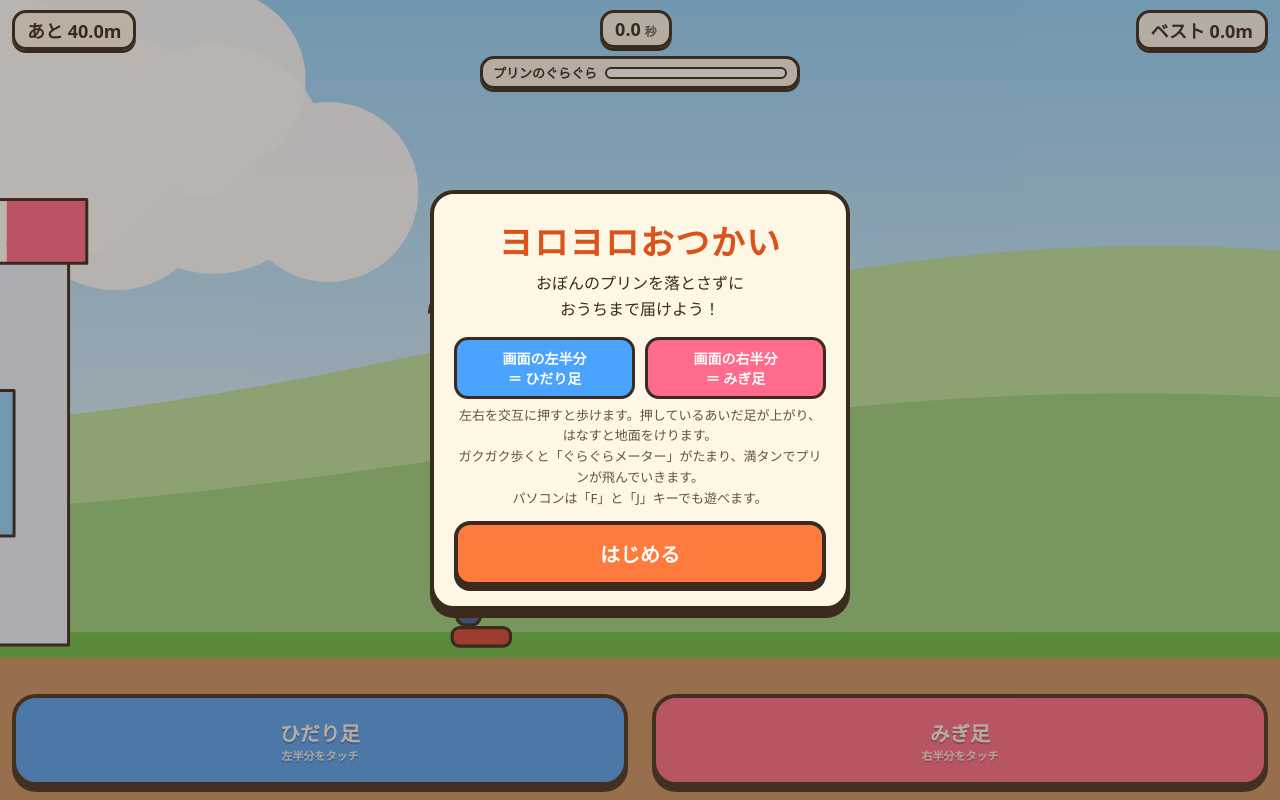
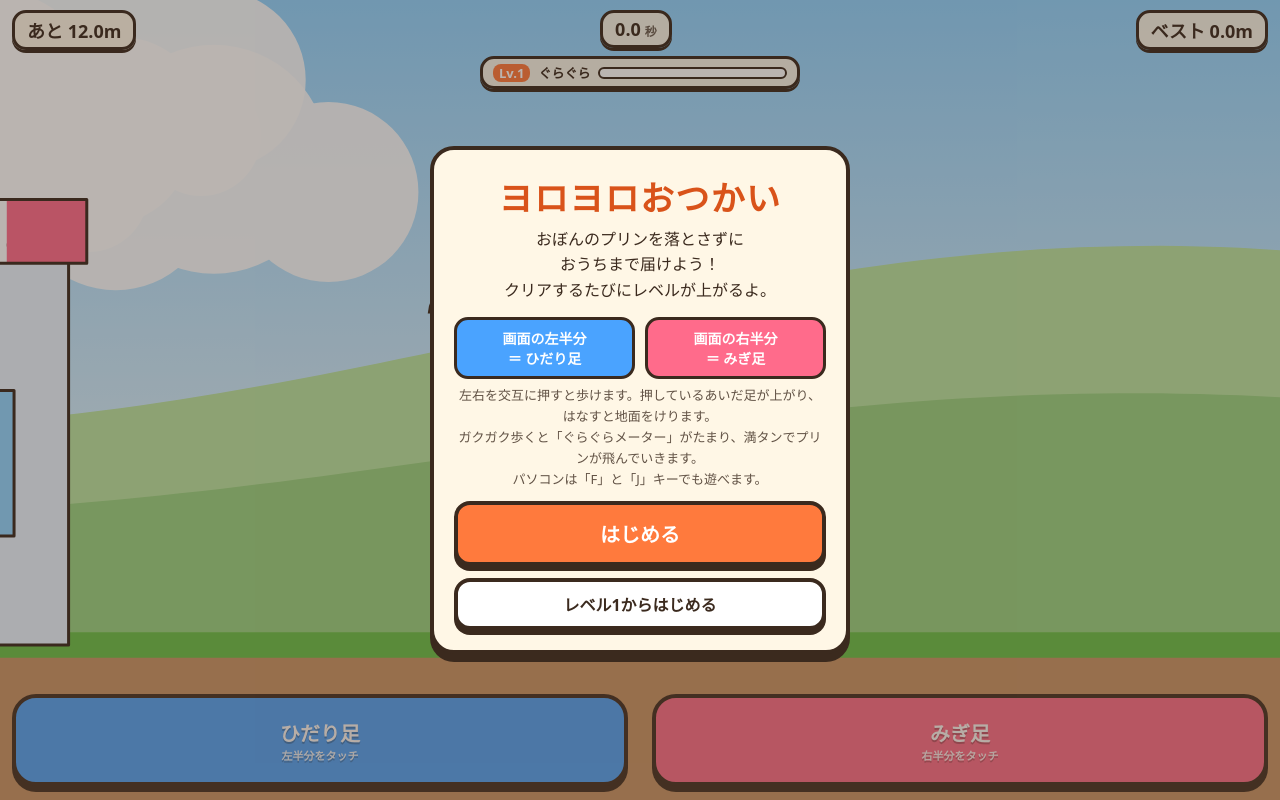
Before and after one commit to kensho-goto/yoroyoro-otsukai, a website: page index.html in a window 1280 px wide. Drawn offline with Linux system fonts and the light colour scheme; animation ran at ten frames a second.

Commit message:
クリアするたびにレベルが上がる仕組みを追加（レベル1から少しずつむずかしく・上限なし・続きから遊べる）
Co-Authored-By: Claude Opus 5.5 <noreply@anthropic.com>

```diff
--- a/index.html
+++ b/index.html
@@ -83,6 +83,7 @@
     background: rgba(255, 247, 230, .92); border: 3px solid var(--ink); border-radius: 14px; padding: 4px 10px;
     font-weight: 800; font-size: 13px; box-shadow: 0 3px 0 var(--ink); white-space: nowrap;
   }
+  .meter .lv { background: var(--accent); color: #fff; border-radius: 8px; padding: 0 6px; }
   .meter .bar { flex: 1; height: 12px; border: 2px solid var(--ink); border-radius: 8px; background: #fff; overflow: hidden; }
   .meter .fill { height: 100%; width: 0; background: #5cc96b; transition: width .08s; }
   .meter.danger { animation: shake .12s infinite; }
@@ -103,7 +104,7 @@
   <div class="chip" id="best">ベスト ―</div>
 </div>
 
-<div class="meter" id="meter"><span>プリンのぐらぐら</span><div class="bar"><div class="fill" id="meterFill"></div></div></div>
+<div class="meter" id="meter"><b class="lv" id="meterLabel">Lv.1</b><span>ぐらぐら</span><div class="bar"><div class="fill" id="meterFill"></div></div></div>
 
 <div class="hint" id="hint">左・右・左・右…<br>トン、トン、とリズムよく！</div>
 
@@ -125,13 +126,14 @@
 <div class="overlay show" id="title">
   <div class="card">
     <h1>ヨロヨロおつかい</h1>
-    <p>おぼんのプリンを落とさずに<br>おうちまで届けよう！</p>
+    <p>おぼんのプリンを落とさずに<br>おうちまで届けよう！<br>クリアするたびにレベルが上がるよ。</p>
     <div class="how">
       <div class="l">画面の左半分<br>＝ ひだり足</div>
       <div class="r">画面の右半分<br>＝ みぎ足</div>
     </div>
     <p class="tip">左右を交互に押すと歩けます。押しているあいだ足が上がり、はなすと地面をけります。<br>ガクガク歩くと「ぐらぐらメーター」がたまり、満タンでプリンが飛んでいきます。<br>パソコンは「F」と「J」キーでも遊べます。</p>
     <button class="btn" id="startBtn">はじめる</button>
+    <button class="btn sub" id="startSub" hidden>レベル1からはじめる</button>
   </div>
 </div>
 
@@ -147,10 +149,11 @@
 
 <div class="overlay" id="clear">
   <div class="card">
-    <h2>おつかい成功！</h2>
+    <h2 id="clearTitle">おつかい成功！</h2>
     <p class="big" id="clearTime"></p>
     <p id="clearBest"></p>
-    <button class="btn" id="againBtn">もう一回</button>
+    <button class="btn" id="nextBtn">つぎのレベルへ</button>
+    <button class="btn sub" id="againBtn">このレベルをもう一回</button>
   </div>
 </div>
 
--- a/package.json
+++ b/package.json
@@ -5,7 +5,8 @@
   "scripts": {
     "start": "node tools/serve.js",
     "tune": "node tools/tune.js",
-    "meter": "node tools/meter.js"
+    "meter": "node tools/meter.js",
+    "levels": "node tools/levels.js"
   },
   "keywords": [],
   "author": "",
--- a/src/core.js
+++ b/src/core.js
@@ -29,15 +29,54 @@
     calm: 0.008, // 落ち着いているときに下がる速さ
   };
 
-  // コース（x: メートル, h: 高さメートル）
-  const STAGES = [
-    {
-      name: 'ご近所の坂道',
-      points: [[-8, 0], [8, 0], [14, 0.6], [19, 0.6], [19.4, 0.72], [21, 0.72], [21.4, 0.6], [26, 0.6], [32, 0], [50, 0]],
-      checkpoints: [0, 10, 20, 30],
-      goal: 40,
-    },
-  ];
+  // レベルごとのコースと難しさ（x: メートル, h: 高さメートル）。レベルに上限はない
+  const LEVEL_NAMES = ['はじめてのおつかい', 'ちょっと遠くへ', 'ゆるやかな坂', 'でこぼこ道', '上って下って',
+    '商店街', 'となり町', '峠のおばあちゃん家', '山の上の神社', '雲の上のおうち'];
+  const lerp = (a, b, t) => a + (b - a) * t;
+
+  function makeLevel(n) {
+    n = Math.max(1, Math.floor(n));
+    const d = 1 - Math.exp(-(n - 1) / 4.5); // 0（レベル1）から 1 に近づいていく
+    let seed = n * 9301 + 49297;
+    const rnd = () => ((seed = (seed * 16807) % 2147483647) / 2147483647);
+    const goal = Math.min(60, 12 + (n - 1) * 4);
+    const maxSlope = Math.min(0.13, 0.05 + n * 0.006); // 坂の急さ（高さ÷長さ）
+    const bumpH = Math.min(0.14, 0.05 + n * 0.006); // 段差の高さ
+    const points = [[-8, 0], [3, 0]];
+    let x = 3, h = 0;
+    const add = (dx, dh) => { x += dx; h += dh; points.push([+x.toFixed(2), +h.toFixed(3)]); };
+    while (x < goal - 3) {
+      const r = rnd();
+      const room = goal - 2 - x;
+      if (n === 1 || r < 0.3) add(Math.min(room, 2 + rnd() * 3), 0); // 平ら
+      else if (n >= 4 && r < 0.5 && room > 2) { // 段差（ブロック）
+        const bh = bumpH * (0.7 + rnd() * 0.3), w = 0.8 + rnd() * 0.8;
+        add(0.25, bh); add(w, 0); add(0.25, -bh); add(Math.min(room, 1.5), 0);
+      } else { // 坂
+        const len = Math.min(room, 3 + rnd() * 3);
+        let dir = rnd() < 0.6 ? 1 : -1;
+        if (n < 5) dir = h > 0.3 ? -1 : 1; // はじめのうちは上り中心
+        if (h + dir * len * maxSlope < -0.3 || h + dir * len * maxSlope > 2) dir = -dir;
+        add(len, dir * len * maxSlope * (0.6 + rnd() * 0.4));
+      }
+    }
+    // ゴールの前後は平らに（おうちを置く）
+    add(goal - x + 0.01 > 0 ? goal - x + 0.01 : 0.01, 0);
+    add(14, 0);
+    const checkpoints = [0];
+    for (let c = 10; c < goal - 2; c += 10) checkpoints.push(c);
+    return {
+      level: n,
+      name: LEVEL_NAMES[n - 1] || `どこまでもおつかい`,
+      points, checkpoints, goal,
+      tuning: {
+        balance: lerp(30, 12, 1 - Math.exp(-(n - 1) / 8)), // 体を起こす手助けがだんだん弱く
+        accSafe: 13.0 + 7 * Math.exp(-(n - 1) / 3), // プリンが揺れにだんだん敏感に（ここは少しの差で大きく効くので、ゆっくり）
+        spinSafe: lerp(2.3, 1.3, d),
+        calm: lerp(0.013, 0.006, d),
+      },
+    };
+  }
 
   function groundHeightAt(stage, x) {
     const p = stage.points;
@@ -53,8 +92,8 @@
   function create(planck, opts) {
     opts = opts || {};
     const { World, Vec2, Box, Circle, Polygon, Chain, RevoluteJoint } = planck;
-    const T = Object.assign({}, TUNING, opts.tuning || {});
-    const stage = STAGES[opts.stage || 0];
+    const stage = makeLevel(opts.level || 1);
+    const T = Object.assign({}, TUNING, stage.tuning, opts.tuning || {});
     const world = new World({ gravity: Vec2(0, -10) });
 
     const ground = world.createBody();
@@ -232,7 +271,7 @@
     };
   }
 
-  const api = { create, STAGES, TUNING };
+  const api = { create, makeLevel, TUNING };
   if (typeof module !== 'undefined' && module.exports) module.exports = api;
   else root.YoroCore = api;
 })(typeof window !== 'undefined' ? window : globalThis);
--- a/src/main.js
+++ b/src/main.js
@@ -9,20 +9,34 @@
     title: $('title'), fail: $('fail'), clear: $('clear'),
     failTitle: $('failTitle'), failLine: $('failLine'), failDist: $('failDist'),
     clearTime: $('clearTime'), clearBest: $('clearBest'),
-    meter: $('meter'), meterFill: $('meterFill'),
+    meter: $('meter'), meterFill: $('meterFill'), meterLabel: $('meterLabel'),
+    startSub: $('startSub'), clearTitle: $('clearTitle'), nextBtn: $('nextBtn'),
   };
 
-  const game = YoroCore.create(planck);
-  const S = game.state;
-  const stage = game.stage;
+  // レベル：クリアするたびに1つ上がる（上限なし）
+  let game, S, stage, level = 1;
 
   // ---- 記録 ----
   const store = {
     get(k) { try { return localStorage.getItem(k); } catch (e) { return null; } },
     set(k, v) { try { localStorage.setItem(k, v); } catch (e) { /* 保存できなくても遊べる */ } },
   };
-  let bestTime = parseFloat(store.get('yoro.bestTime')) || null;
-  let bestDist = parseFloat(store.get('yoro.bestDist')) || 0;
+  let maxLevel = Math.max(1, parseInt(store.get('yoro.maxLevel'), 10) || 1); // 遊べる一番上のレベル
+  let bestTime = null, bestDist = 0; // 今のレベルの記録
+  function loadLevel(n) {
+    level = n;
+    game = YoroCore.create(planck, { level: n });
+    S = game.state; stage = game.stage;
+    bestTime = parseFloat(store.get(`yoro.best.${n}`)) || null;
+    bestDist = parseFloat(store.get(`yoro.dist.${n}`)) || 0;
+    cam.x = 0; cam.y = 1;
+    ui.meterLabel.textContent = `Lv.${n}`;
+    showBanner(n === 1 ? `レベル1「${stage.name}」<br>左・右・左・右…トン、トン、とリズムよく！` : `レベル${n}「${stage.name}」<br>${stage.goal}m 先のおうちへ！`);
+  }
+  function showBanner(html) {
+    ui.hint.innerHTML = html; ui.hint.style.opacity = 1;
+    clearTimeout(hintTimer); hintTimer = null;
+  }
 
   // ---- 画面サイズ ----
   let W = 0, H = 0, DPR = 1, scale = 60;
@@ -63,9 +77,9 @@
     if (LK.includes(e.code)) keys.left = true;
     else if (RK.includes(e.code)) keys.right = true;
     else if ((e.code === 'Space' || e.code === 'Enter') && !e.repeat) {
-      if (ui.title.classList.contains('show')) start();
+      if (ui.title.classList.contains('show')) start(maxLevel);
       else if (ui.fail.classList.contains('show')) retry();
-      else if (ui.clear.classList.contains('show')) restart();
+      else if (ui.clear.classList.contains('show')) next();
       return;
     } else return;
     e.preventDefault(); updateInput();
@@ -87,13 +101,20 @@
   function showOnly(el) {
     for (const o of [ui.title, ui.fail, ui.clear]) o.classList.toggle('show', o === el);
   }
-  function start() { showOnly(null); restart(); }
+  function start(n) { loadLevel(n || maxLevel); restart(); }
   function restart() { elapsed = 0; game.spawn(0); showOnly(null); }
   function retry() { game.spawn(game.passedCheckpoint()); showOnly(null); }
-  $('startBtn').onclick = start;
+  function next() { loadLevel(level + 1); restart(); }
+  $('startBtn').onclick = () => start(maxLevel);
+  ui.startSub.onclick = () => start(1);
   $('retryBtn').onclick = retry;
   $('restartBtn').onclick = restart;
   $('againBtn').onclick = restart;
+  ui.nextBtn.onclick = next;
+  function refreshTitle() {
+    $('startBtn').textContent = maxLevel > 1 ? `つづきから（レベル${maxLevel}）` : 'はじめる';
+    ui.startSub.hidden = maxLevel <= 1;
+  }
 
   const LINES = {
     head: ['ドテッ！', '地面とごあいさつ', 'ひざが言うことをきかない…', '足がもつれた！', 'いまのは練習です'],
@@ -116,9 +137,12 @@
   function onClear() {
     const t = elapsed;
     const isBest = !bestTime || t < bestTime;
-    if (isBest) { bestTime = t; store.set('yoro.bestTime', String(t)); }
+    if (isBest) { bestTime = t; store.set(`yoro.best.${level}`, String(t)); }
+    if (level + 1 > maxLevel) { maxLevel = level + 1; store.set('yoro.maxLevel', String(maxLevel)); refreshTitle(); }
+    ui.clearTitle.textContent = `レベル${level} クリア！`;
     ui.clearTime.textContent = `${t.toFixed(1)} 秒でおうちに到着！`;
     ui.clearBest.textContent = isBest ? '★ じこベスト更新！' : `じこベスト ${bestTime.toFixed(1)} 秒`;
+    ui.nextBtn.textContent = `つぎのレベル${level + 1}へ`;
     showOnly(ui.clear);
   }
 
@@ -331,6 +355,7 @@
 
   // ---- ループ ----
   let last = performance.now(), acc = 0;
+  loadLevel(maxLevel); refreshTitle();
   game.spawn(0);
   function frame(now) {
     let dt = Math.min(0.1, (now - last) / 1000); last = now;
@@ -344,7 +369,7 @@
         if (S.status === 'play') elapsed += 1 / 60;
         game.step();
       }
-      if (S.bestX > bestDist) { bestDist = S.bestX; store.set('yoro.bestDist', String(bestDist)); }
+      if (S.bestX > bestDist) { bestDist = S.bestX; store.set(`yoro.dist.${level}`, String(bestDist)); }
       if ((S.status === 'fallen' && S.frame - S.fallFrame > 50) || S.status === 'clear') {
         if (!shownEnd) { shownEnd = true; S.status === 'clear' ? onClear() : onFall(); }
       } else if (S.status === 'play') shownEnd = false;
@@ -364,5 +389,5 @@
   requestAnimationFrame(frame);
 
   // テスト用（自動操作で動作確認するため）
-  window.__yoro = { game, start, retry, restart };
+  window.__yoro = { get game() { return game; }, start, retry, restart, next, loadLevel };
 })();
```
Also changed, not shown: tools/levels.js (added, +26 -0 lines), README.md.
